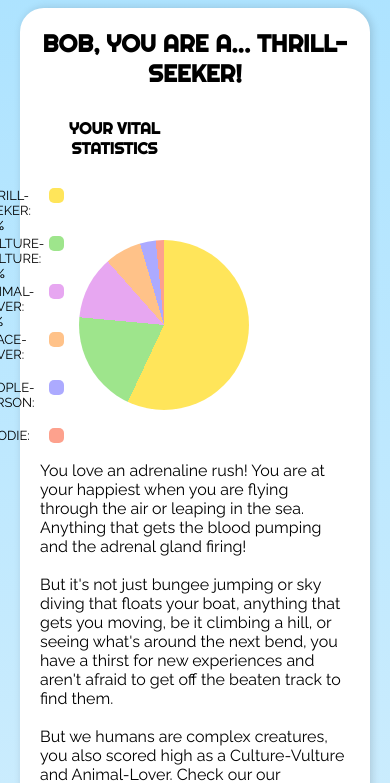
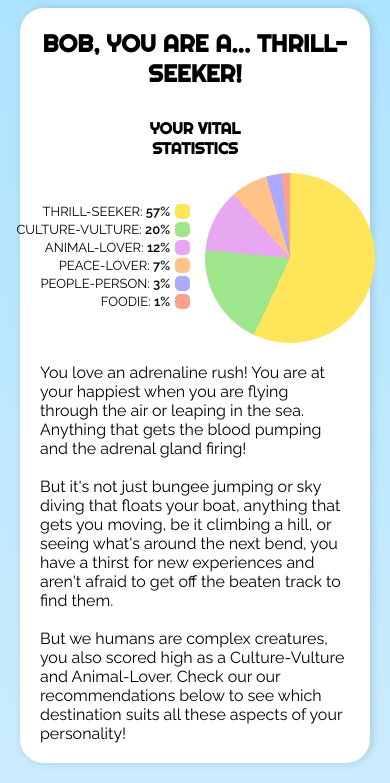
Before and after one commit to emmahewson/mp2_travel_quiz, a plain HTML site: page index.html in a window 390 px wide. Shown: the part 101-884 px from the top of the page. Drawn offline with Linux system fonts and the light colour scheme.

Commit message:
add personality stats styling

```diff
--- a/assets/css/style.css
+++ b/assets/css/style.css
@@ -295,7 +295,7 @@ button {
     align-items: center;
     flex-wrap: wrap;
     justify-content: space-between;
-    column-gap: 30px;
+    column-gap: 20px;
 }
 
 #personality-text-div,
@@ -304,7 +304,7 @@ button {
 }
 
 #stats-key-chart-div {
-    margin-top: 30px;
+    margin-top: 15px;
     display: flex;
     justify-content: center;
     align-items: center;
@@ -320,10 +320,12 @@ button {
     justify-content: end;
     margin-bottom: 3px;
     text-transform: uppercase;
+    min-width: 175px;
 }
 
 #pie-numbers {
     font-size: 13px;
+    justify-self: flex-end;
 }
 
 .stat-percent {
@@ -490,6 +492,15 @@ button {
     #personality-text-div {
         width: 100%;
         order: 2;
+    }
+
+    #personality-heading {
+        margin-bottom: 20px;
+    }
+
+    #personality-div-flex {
+        justify-content: center;
+        row-gap: 20px;
     }
 }
 
```
